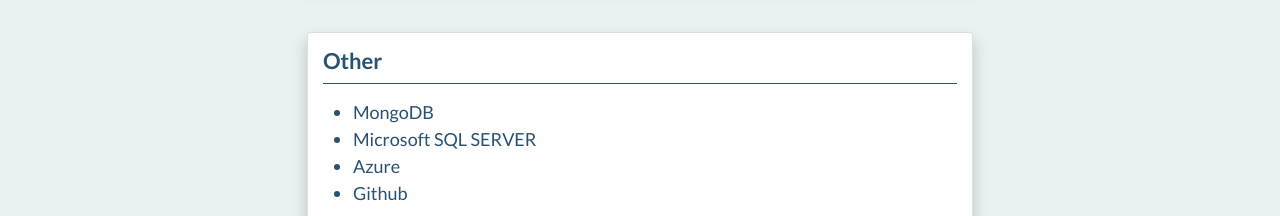
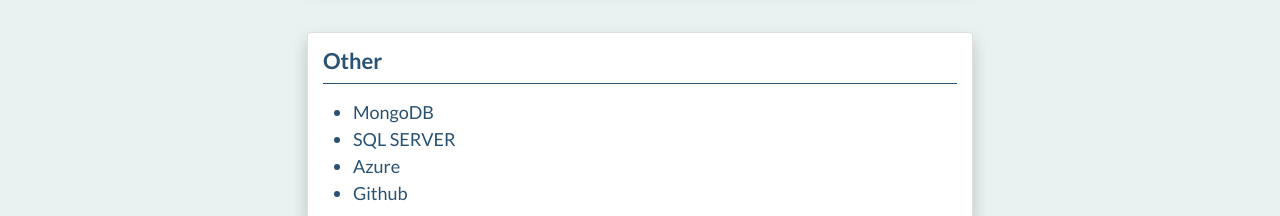
Before and after one commit to zabibabar/one-page-website, a plain HTML site: page index.html in a window 1280 px wide. Shown: the part 3660-3876 px from the top of the page. Drawn offline with nearby package versions, Linux system fonts and the light colour scheme.

Commit message:
fixed more typos

```diff
--- a/index.html
+++ b/index.html
@@ -308,7 +308,7 @@
           <div class="card-body">
             <ul>
               <li>MongoDB</li>
-              <li>Microsoft SQL SERVER</li>
+              <li>SQL SERVER</li>
               <li>Azure</li>
               <li>Github</li>
             </ul>
```
